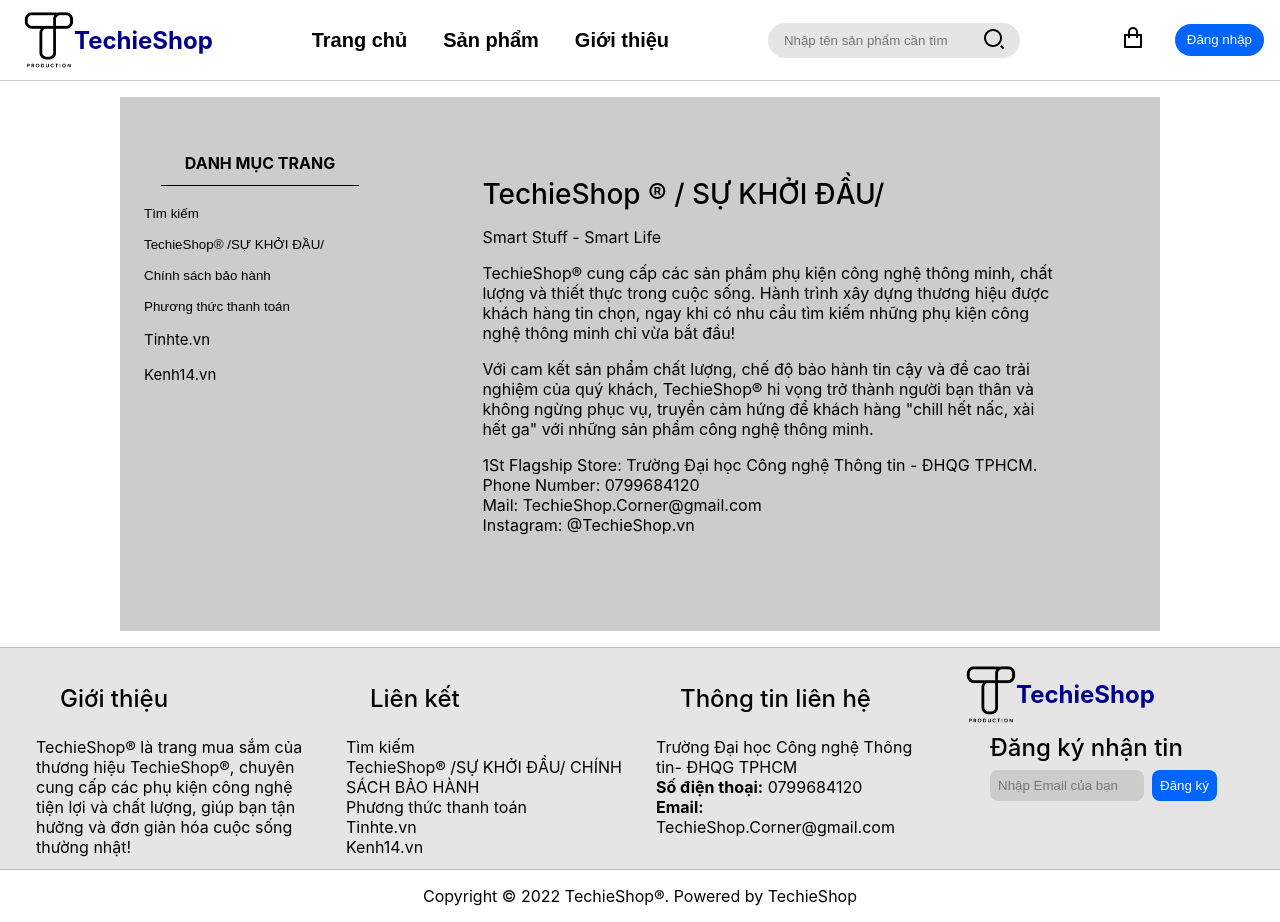
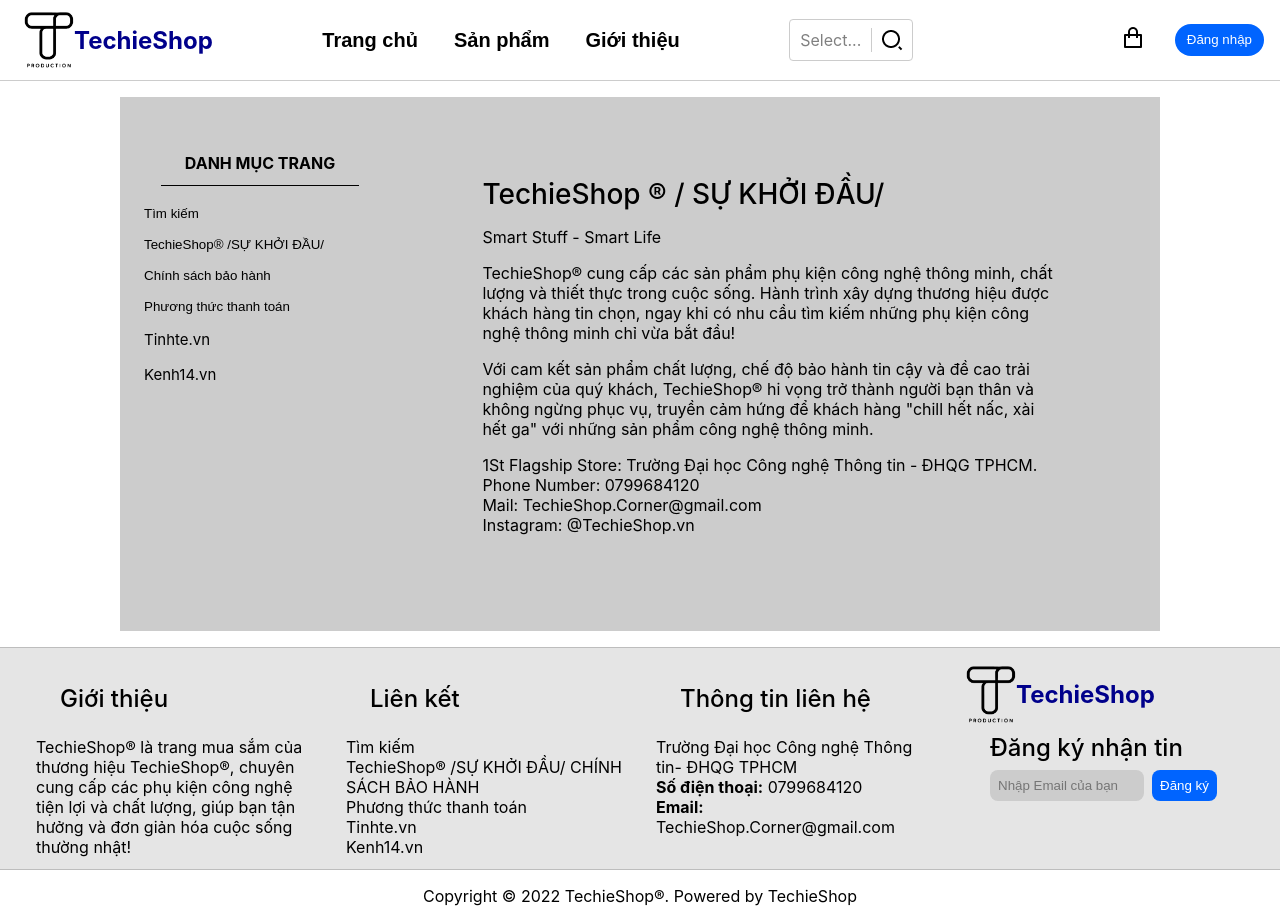
Before and after one commit to quocky211/Techie, a React (Create React App) app: page /AboutUs in a window 1280 px wide. Built offline with nearby package versions, Linux system fonts and the light colour scheme; a web font is replaced by a local one.

Commit message:
make Searchbar component

```diff
--- a/src/Components/Search/Searchbar.css
+++ b/src/Components/Search/Searchbar.css
@@ -13,27 +13,6 @@ button {
   position: relative;
   display: flex;
   align-items: center;
-  /* padding: 0 8px; */
-}
-.header-right_search form {
-  display: flex;
-}
-.header-right_search form:focus {
-  border: 0;
-}
-.header-right_search input {
   height: 27px;
   width: 220px;
-  border-radius: 25px;
-  padding: 4px 16px;
-  border: 0;
-  background-color: rgba(204, 204, 204, 0.5);
 }
-.header-right_search button {
-  position: absolute;
-  right: 0;
-  width: 52px;
-  height: 35px;
-  border-bottom-right-radius: 25px;
-  border-top-right-radius: 25px;
-}
--- a/src/Components/Search/Searchbar.jsx
+++ b/src/Components/Search/Searchbar.jsx
@@ -1,18 +1,34 @@
 import { Component } from "react";
+import Select, { components } from "react-select";
 import React, { useState } from "react";
 import "./Searchbar.css";
 import searchIcon from "../Images/black-search-icon.png";
+
+const options = [
+  { value: "headphone1", label: "Headphone 1" },
+  { value: "headphone2", label: "Headphone 2" },
+  { value: "headphone3", label: "Headphone 3" },
+  { value: "headphone4", label: "Headphone 4" },
+  { value: "headphone5", label: "Headphone 5" },
+  { value: "headphone6", label: "Headphone 6" },
+  { value: "headphone7", label: "Headphone 7" },
+  { value: "headphone8", label: "Headphone 8" },
+  { value: "headphone9", label: "Headphone 9" },
+];
+
+const DropdownIndicator = props => {
+  return (
+    <components.DropdownIndicator {...props}>
+	  <img src={searchIcon} alt="Search icon" />
+    </components.DropdownIndicator>
+  );
+};
 
 function Searchbar() {
   return (
     <div className="header-right">
       <div className="header-right_search">
-        <form action="">
-          <input type="text" placeholder="Nhập tên sản phẩm cần tìm" />
-          <button>
-            <img src={searchIcon} alt="Search icon" />
-          </button>
-        </form>
+        <Select options={options} components={{ DropdownIndicator }} />
       </div>
     </div>
   );
```
